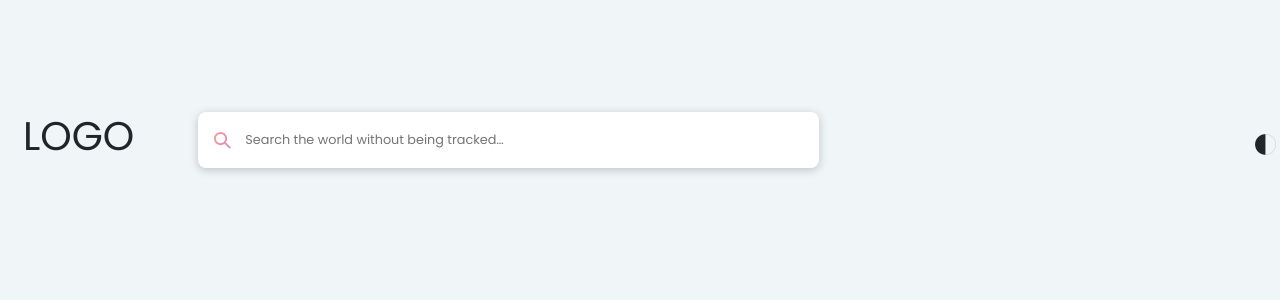
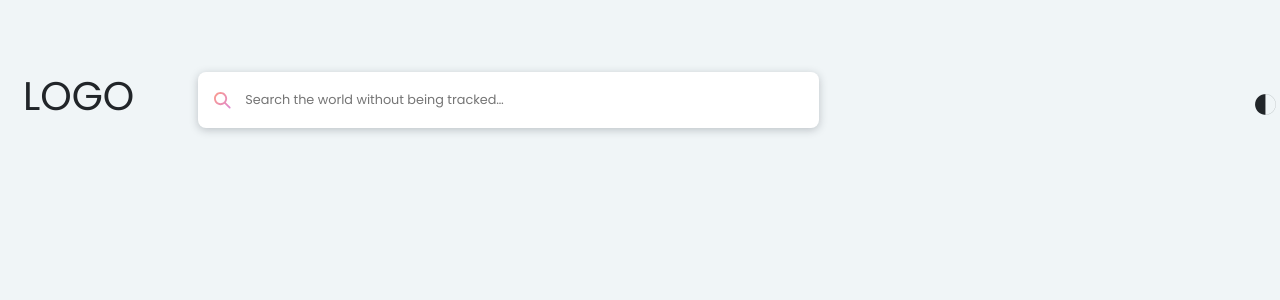
Before and after one commit to BinayakJha/search-engine, a Django app: template core/templates/core/search.html in a window 1280 px wide. Shown: the top 300 px of the page. Run offline with Django 3.2, Linux system fonts and the light colour scheme; the template is opened without the code that fills it, so the values that code supplies are empty.

```diff
--- a/core/templates/core/search.html
+++ b/core/templates/core/search.html
@@ -24,7 +24,6 @@
         }
 
         #main {
-            padding-top: 40px;
             display: flex;
             padding-left: 23px;
         }
```
